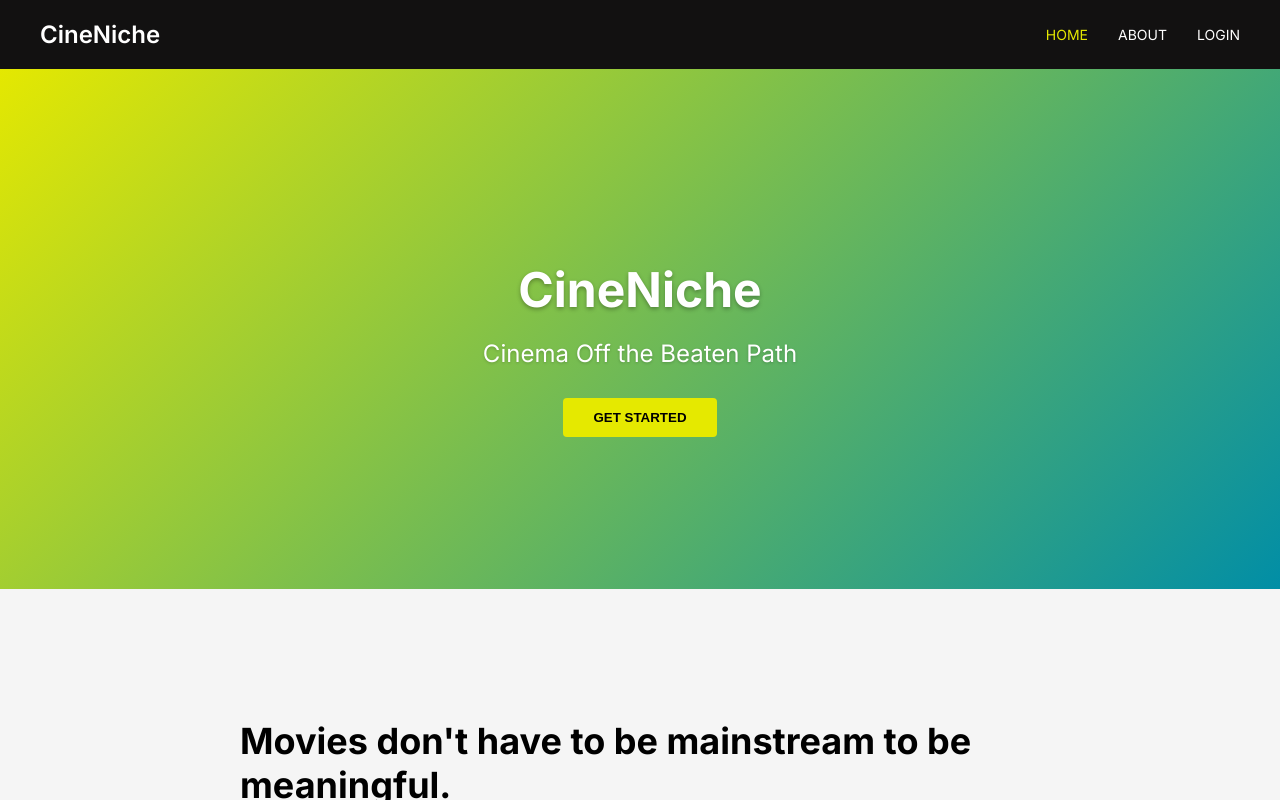
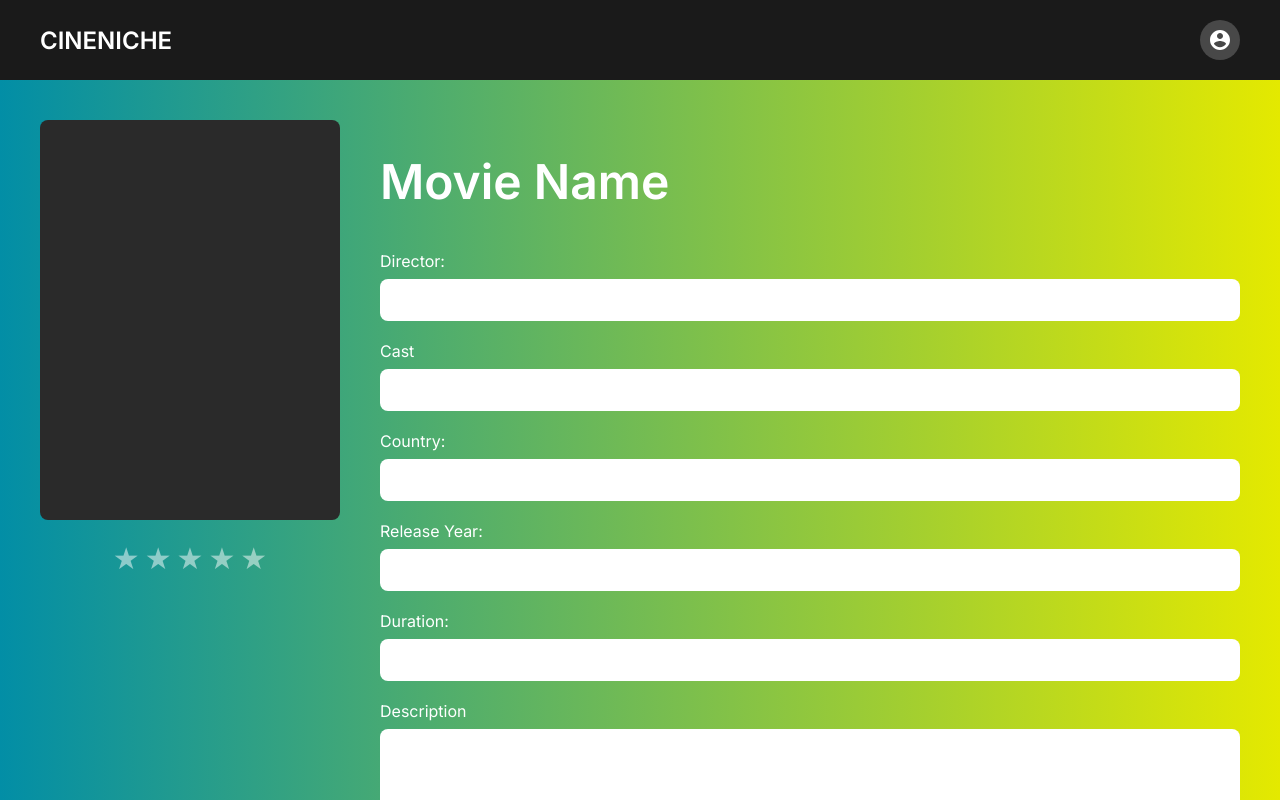
Before and after one commit to ellaneu/INTEX-Winter2, a React (Vite) app in the folder frontend/: page / in a window 1280 px wide. Built offline with nearby package versions, Linux system fonts and the light colour scheme.

Commit message:
Added Movie Detail Page

```diff
--- a/frontend/src/App.tsx
+++ b/frontend/src/App.tsx
@@ -8,22 +8,25 @@ import SignUpConfirmation from "./components/SignUpConfirmation";
 import SearchPage from "./components/SearchPage";
 import PrivacyPolicy from "./components/PrivacyPolicy";
 import HomeView from "./components/HomeView";
+import MovieDetailPage from "./components/MovieDetailPage";
 
 function App() {
   return (
-    <Router>
-      <div className="App">
-        <Routes>
-          <Route path="/" element={<HomePage />} />
-          <Route path="/login" element={<LoginPage />} />
-          <Route path="/signup" element={<SignUpPage />} />
-          <Route path="/signup-confirmation" element={<SignUpConfirmation />} />
-          <Route path="/search" element={<SearchPage />} />
-          <Route path="/privacy-policy" element={<PrivacyPolicy />} />
-          <Route path="/home-view" element={<HomeView />} />
-        </Routes>
-      </div>
-    </Router>
+    // <Router>
+    //   <div className="App">
+    //     <Routes>
+    //       <Route path="/" element={<HomePage />} />
+    //       <Route path="/login" element={<LoginPage />} />
+    //       <Route path="/signup" element={<SignUpPage />} />
+    //       <Route path="/signup-confirmation" element={<SignUpConfirmation />} />
+    //       <Route path="/search" element={<SearchPage />} />
+    //       <Route path="/privacy-policy" element={<PrivacyPolicy />} />
+    //       <Route path="/home-view" element={<HomeView />} />
+    //     </Routes>
+    //   </div>
+    // </Router>
+
+    <MovieDetailPage/>
   );
 }
 
--- /dev/null
+++ b/frontend/src/components/MovieDetailPage.css
@@ -0,0 +1,163 @@
+@import url("https://fonts.googleapis.com/css2?family=Inter:wght@400;500;600&display=swap");
+
+.movie-detail-container {
+  width: 100%;
+  min-height: 100vh;
+  font-family: "Inter", sans-serif;
+  background: linear-gradient(to right, #028ea6, #e4e900);
+  position: relative;
+  overflow-y: auto;
+  max-height: 100vh;
+}
+
+.movie-detail-header {
+  display: flex;
+  justify-content: space-between;
+  align-items: center;
+  padding: 20px 40px;
+  background-color: #1a1a1a;
+}
+
+.movie-detail-logo {
+  color: #fff;
+  font-size: 24px;
+  font-weight: 600;
+}
+
+.movie-detail-nav {
+  display: flex;
+  align-items: center;
+}
+
+.profile-icon {
+  width: 40px;
+  height: 40px;
+  border-radius: 50%;
+  background-color: rgba(255, 255, 255, 0.2);
+  display: flex;
+  align-items: center;
+  justify-content: center;
+  cursor: pointer;
+  color: white;
+  transition: background-color 0.2s ease;
+}
+
+.profile-icon:hover {
+  background-color: rgba(255, 255, 255, 0.3);
+}
+
+.profile-icon svg {
+  width: 24px;
+  height: 24px;
+}
+
+.movie-detail-content {
+  display: flex;
+  padding: 40px;
+  gap: 40px;
+  min-height: calc(100vh - 200px);
+  overflow-y: auto;
+}
+
+.movie-poster-container {
+  display: flex;
+  flex-direction: column;
+  align-items: center;
+  gap: 15px;
+}
+
+.movie-poster-placeholder {
+  width: 300px;
+  height: 400px;
+  background-color: #2a2a2a;
+  border-radius: 8px;
+}
+
+.star-rating-container {
+  display: flex;
+  gap: 5px;
+  margin-top: 5px;
+}
+
+.star {
+  font-size: 30px;
+  cursor: pointer;
+  transition: color 0.2s ease;
+}
+
+.star.empty {
+  color: rgba(255, 255, 255, 0.5);
+}
+
+.star.filled {
+  color: #e4e900;
+}
+
+.star:hover {
+  transform: scale(1.1);
+}
+
+.movie-form-container {
+  flex: 1;
+}
+
+.movie-title {
+  color: #fff;
+  font-size: 48px;
+  font-weight: 600;
+  margin-bottom: 40px;
+}
+
+.form-group {
+  margin-bottom: 20px;
+}
+
+.form-group label {
+  display: block;
+  color: #fff;
+  font-size: 16px;
+  margin-bottom: 8px;
+}
+
+.input-container {
+  position: relative;
+  display: flex;
+  align-items: center;
+}
+
+.input-container input,
+.input-container textarea {
+  width: 100%;
+  padding: 12px;
+  border-radius: 8px;
+  border: none;
+  font-size: 16px;
+  background-color: #fff;
+}
+
+.input-container textarea {
+  min-height: 100px;
+  resize: vertical;
+}
+
+/* Responsive adjustments */
+@media (max-width: 768px) {
+  .movie-detail-content {
+    flex-direction: column;
+    padding-bottom: 20px;
+  }
+
+  .movie-poster-container {
+    width: 100%;
+    max-width: 300px;
+    margin: 0 auto;
+  }
+
+  .movie-poster-placeholder {
+    width: 100%;
+  }
+
+  .star-rating-container {
+    justify-content: center;
+  }
+}
--- /dev/null
+++ b/frontend/src/components/MovieDetailPage.tsx
@@ -0,0 +1,169 @@
+import React, { useState } from "react";
+import "./MovieDetailPage.css";
+
+interface MovieDetailFormData {
+  director: string;
+  cast: string;
+  country: string;
+  releaseYear: string;
+  duration: string;
+  description: string;
+  rating: number;
+}
+
+const MovieDetailPage: React.FC = () => {
+  const [rating, setRating] = useState<number>(0);
+  const [formData, setFormData] = useState<MovieDetailFormData>({
+    director: "",
+    cast: "",
+    country: "",
+    releaseYear: "",
+    duration: "",
+    description: "",
+    rating: 0,
+  });
+
+  const handleInputChange = (
+    e: React.ChangeEvent<HTMLInputElement | HTMLTextAreaElement>,
+  ) => {
+    const { name, value } = e.target;
+    setFormData((prevState) => ({
+      ...prevState,
+      [name]: value,
+    }));
+  };
+
+  const handleSubmit = (e: React.FormEvent) => {
+    e.preventDefault();
+    console.log("Form submitted:", formData);
+    // Here you would typically send the data to an API
+  };
+
+  return (
+    <div className="movie-detail-container">
+      <header className="movie-detail-header">
+        <div className="movie-detail-logo">CINENICHE</div>
+        <div className="movie-detail-nav">
+          <div className="profile-icon" title="User Profile">
+            <svg
+              xmlns="http://www.w3.org/2000/svg"
+              viewBox="0 0 24 24"
+              width="24"
+              height="24"
+              fill="currentColor"
+            >
+              <path d="M12 2C6.48 2 2 6.48 2 12s4.48 10 10 10 10-4.48 10-10S17.52 2 12 2zm0 3c1.66 0 3 1.34 3 3s-1.34 3-3 3-3-1.34-3-3 1.34-3 3-3zm0 14.2c-2.5 0-4.71-1.28-6-3.22.03-1.99 4-3.08 6-3.08 1.99 0 5.97 1.09 6 3.08-1.29 1.94-3.5 3.22-6 3.22z" />
+            </svg>
+          </div>
+        </div>
+      </header>
+
+      <div className="movie-detail-content">
+        <div className="movie-poster-container">
+          <div className="movie-poster-placeholder"></div>
+          <div className="star-rating-container">
+            {[1, 2, 3, 4, 5].map((star) => (
+              <span
+                key={star}
+                className={`star ${star <= rating ? "filled" : "empty"}`}
+                onClick={() => {
+                  setRating(star);
+                  setFormData((prev) => ({ ...prev, rating: star }));
+                }}
+                onMouseEnter={() => setRating(star)}
+                onMouseLeave={() => setRating(formData.rating)}
+              >
+                ★
+              </span>
+            ))}
+          </div>
+        </div>
+
+        <div className="movie-form-container">
+          <h1 className="movie-title">Movie Name</h1>
+
+          <form onSubmit={handleSubmit}>
+            <div className="form-group">
+              <label htmlFor="director">Director:</label>
+              <div className="input-container">
+                <input
+                  type="text"
+                  id="director"
+                  name="director"
+                  value={formData.director}
+                  onChange={handleInputChange}
+                />
+              </div>
+            </div>
+
+            <div className="form-group">
+              <label htmlFor="cast">Cast</label>
+              <div className="input-container">
+                <input
+                  type="text"
+                  id="cast"
+                  name="cast"
+                  value={formData.cast}
+                  onChange={handleInputChange}
+                />
+              </div>
+            </div>
+
+            <div className="form-group">
+              <label htmlFor="country">Country:</label>
+              <div className="input-container">
+                <input
+                  type="text"
+                  id="country"
+                  name="country"
+                  value={formData.country}
+                  onChange={handleInputChange}
+                />
+              </div>
+            </div>
+
+            <div className="form-group">
+              <label htmlFor="releaseYear">Release Year:</label>
+              <div className="input-container">
+                <input
+                  type="text"
+                  id="releaseYear"
+                  name="releaseYear"
+                  value={formData.releaseYear}
+                  onChange={handleInputChange}
+                />
+              </div>
+            </div>
+
+            <div className="form-group">
+              <label htmlFor="duration">Duration:</label>
+              <div className="input-container">
+                <input
+                  type="text"
+                  id="duration"
+                  name="duration"
+                  value={formData.duration}
+                  onChange={handleInputChange}
+                />
+              </div>
+            </div>
+
+            <div className="form-group">
+              <label htmlFor="description">Description</label>
+              <div className="input-container">
+                <textarea
+                  id="description"
+                  name="description"
+                  value={formData.description}
+                  onChange={handleInputChange}
+                />
+              </div>
+            </div>
+          </form>
+        </div>
+      </div>
+    </div>
+  );
+};
+
+export default MovieDetailPage;
```
